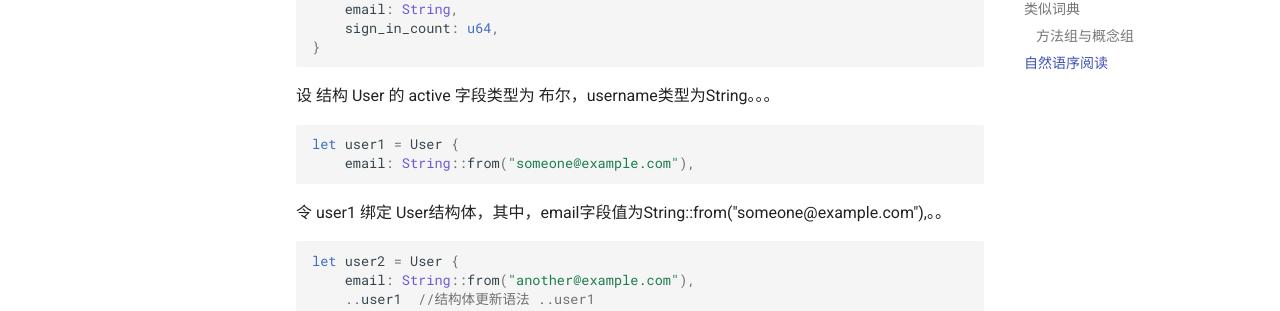
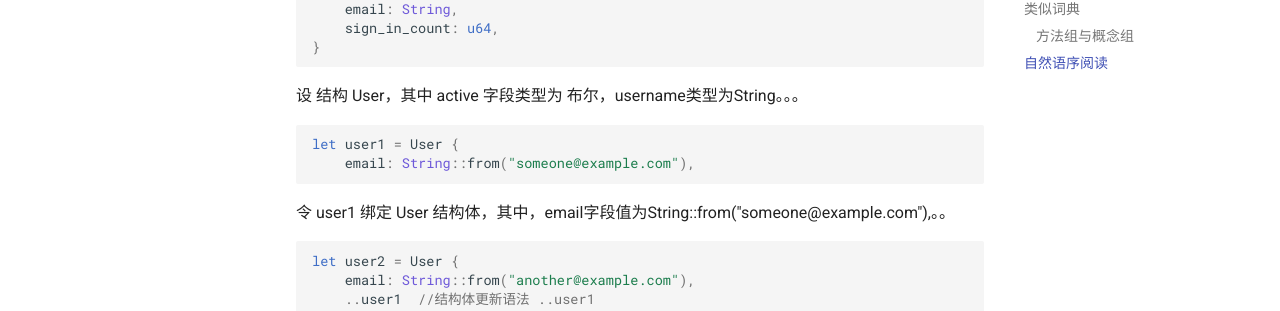
Before and after one commit to Zacharia2/KCMS, an MkDocs documentation site: the page built from docs/像自然语言一样阅读编程语言.md, in a window 1280 px wide and 900 px high, scrolled down 2826 px. Shown: the part 174-485 px from the top of the window. Built offline with MkDocs 1.6.1 and Material for MkDocs 9.7.7, drawn with Linux system fonts in a browser that asks for light colours; comment, search, counter and statistics services are not loaded.

Commit message:
Update 像自然语言一样阅读编程语言.md

````diff
--- a/docs/像自然语言一样阅读编程语言.md
+++ b/docs/像自然语言一样阅读编程语言.md
@@ -162,14 +162,14 @@ struct User {
 }
 ```
 
-设 结构 User 的 active 字段类型为 布尔，username类型为String。。。
+设 结构 User，其中 active 字段类型为 布尔，username类型为String。。。
 
 ```rust
 let user1 = User {
     email: String::from("someone@example.com"),
 ```
 
-令 user1 绑定 User结构体，其中，email字段值为String::from("someone@example.com"),。。
+令 user1 绑定 User 结构体，其中，email字段值为String::from("someone@example.com"),。。
 
 ```rust
 let user2 = User {
````
